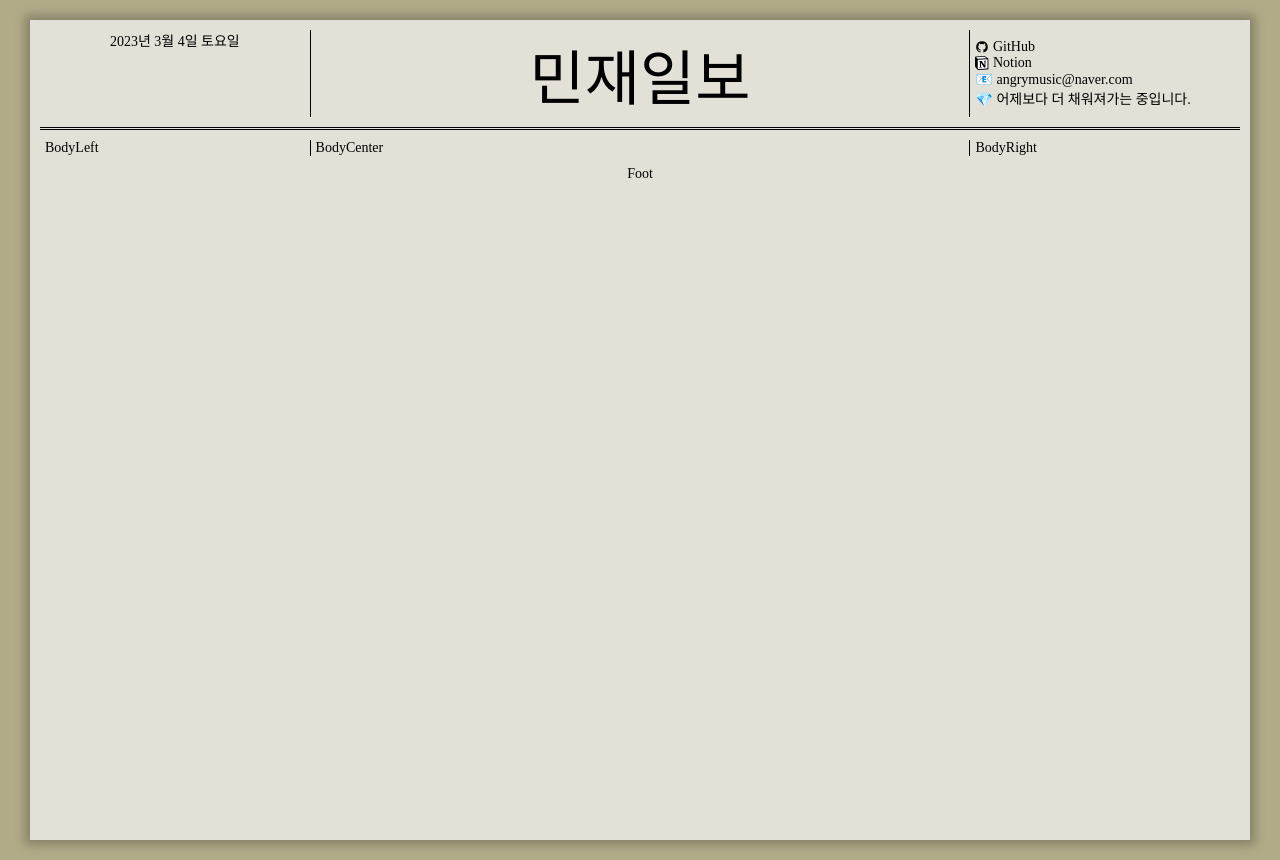
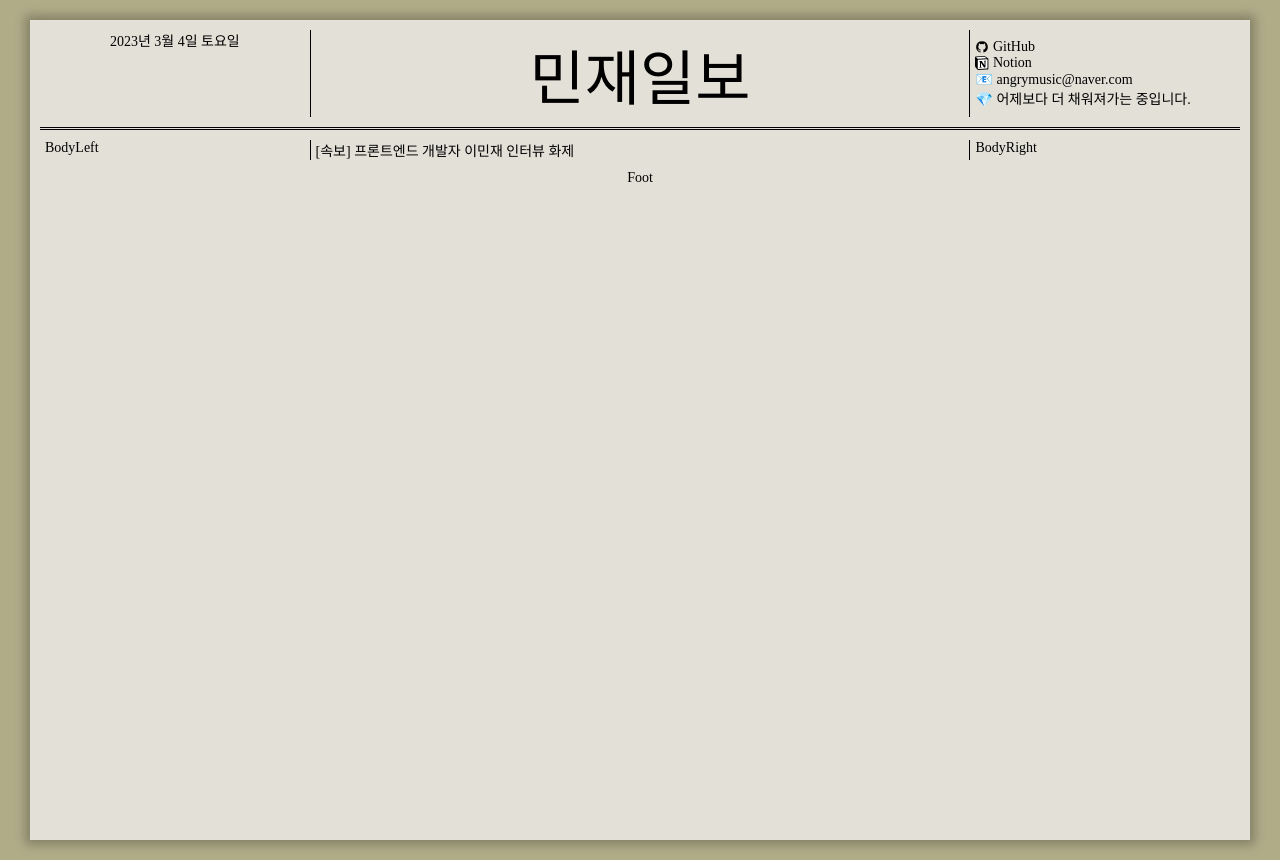
Before and after one commit to angrymusic/my-portfolio, a React (Create React App) app: page / in a window 1280 px wide. Built offline with nearby package versions, Linux system fonts and the light colour scheme; a web font is replaced by a local one.

Commit message:
app.tsx : headline 애니메이션 구현

```diff
--- a/src/App.tsx
+++ b/src/App.tsx
@@ -6,6 +6,8 @@ function App() {
     const [today, setToday] = useState("");
     const [weather, setWeather] = useState("");
     const [visits, setVisits] = useState();
+    const [headline, setHeadline] = useState("");
+    const [typingEnd, setTypingEnd] = useState(false);
 
     const getDay = () => {
         const today = new Date();
@@ -26,9 +28,24 @@ function App() {
             setVisits(res.data.value);
         });
     };
+    const typing = (counter = 0) => {
+        const txt = "[속보] 프론트엔드 개발자 이민재 인터뷰 화제";
+        let tmp = "";
+        setInterval(() => {
+            if (txt.length === counter) {
+                setTypingEnd(true);
+                return;
+            }
+            tmp = tmp + txt[counter];
+            setHeadline(tmp);
+            counter++;
+        }, 80);
+    };
+
     useEffect(() => {
         getDay();
         // countVisit();
+        typing();
     }, []);
 
     return (
@@ -66,7 +83,7 @@ function App() {
                 </Head>
                 <Body>
                     <BodyLeft>BodyLeft</BodyLeft>
-                    <BodyCenter>BodyCenter</BodyCenter>
+                    <BodyCenter>{headline}</BodyCenter>
                     <BodyRight>BodyRight</BodyRight>
                 </Body>
                 <Foot>Foot</Foot>
```
